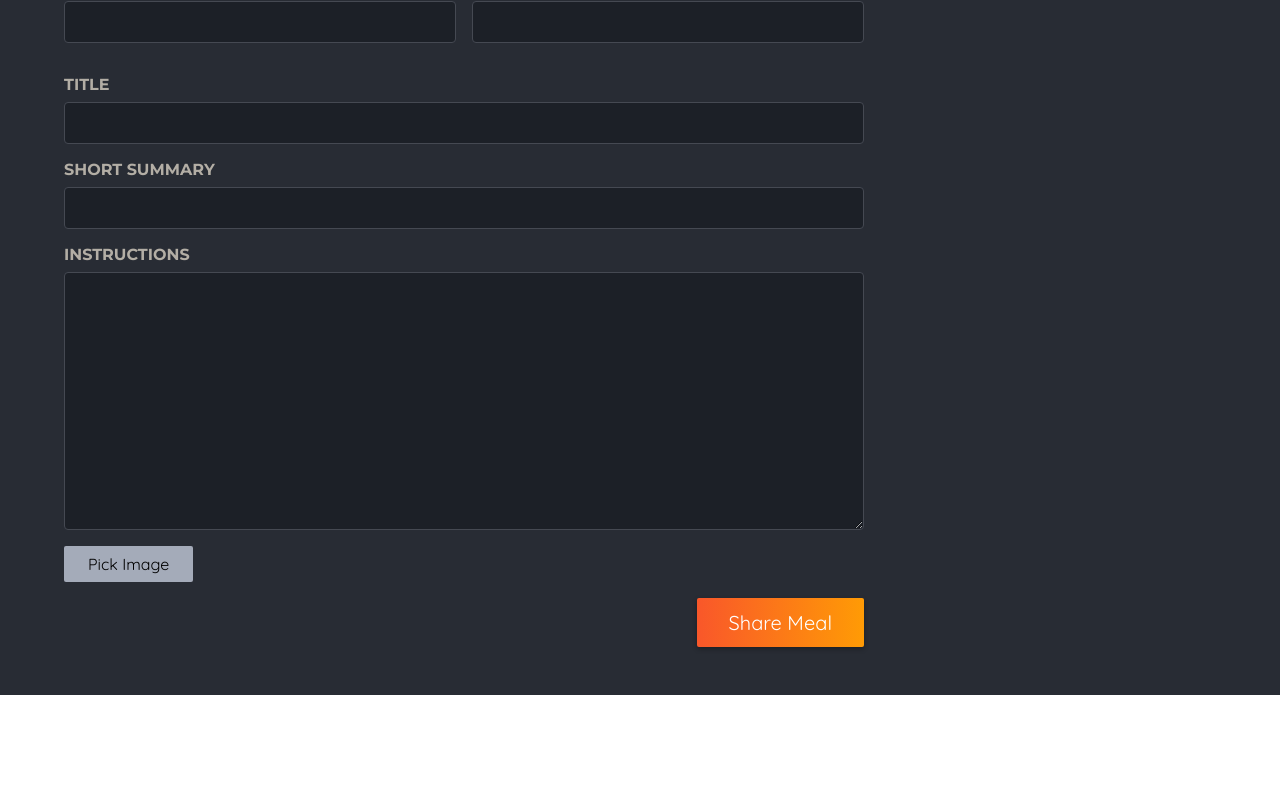
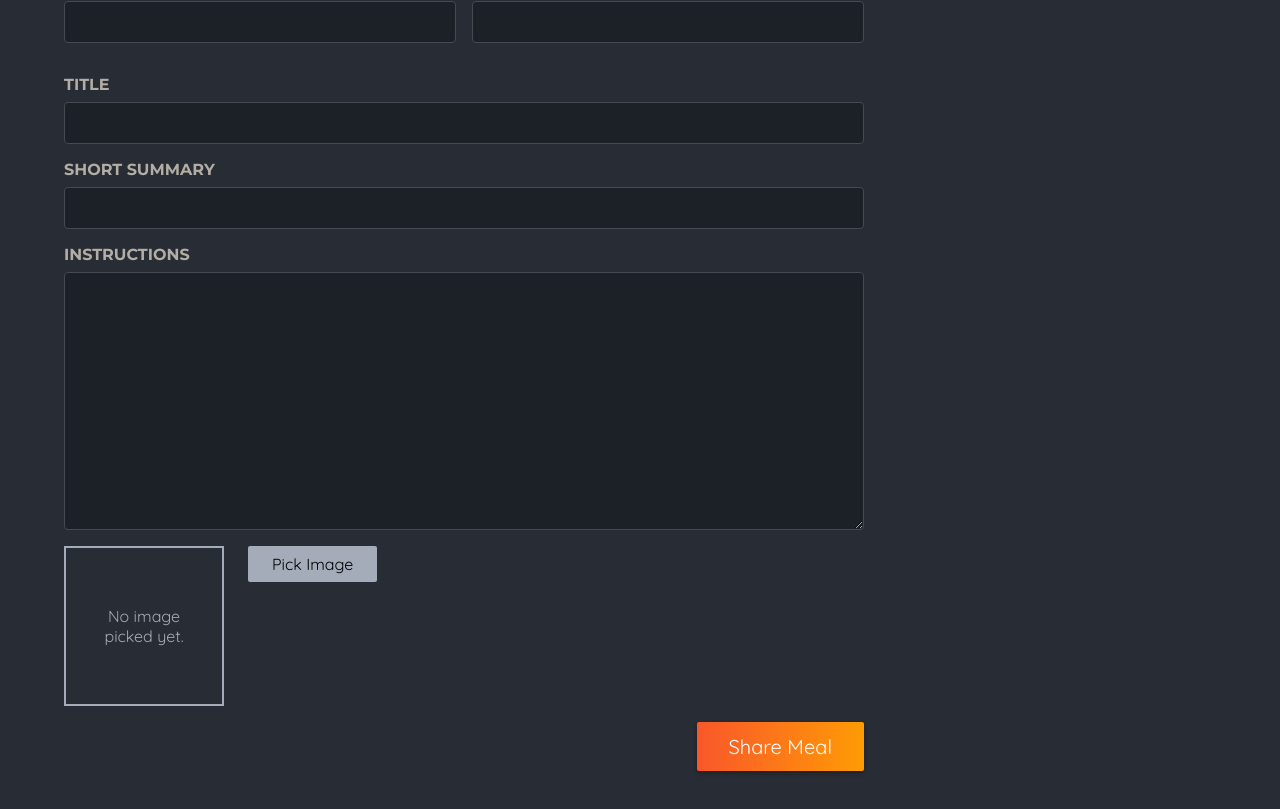
Before and after one commit to agdc101/foodies-next-app, a Next.js app: page /meals/share in a window 1280 px wide. Shown: the part 434-1243 px from the top of the page. Before the commit the page ends 1129 px from the top, so only its background shows below. Built offline with nearby package versions, Linux system fonts and the light colour scheme.

Commit message:
feat: image picker preview added

```diff
--- a/components/meals/image-picker.js
+++ b/components/meals/image-picker.js
@@ -1,9 +1,26 @@
 'use client';
 
-import { useRef } from 'react';
+import { useRef, useState } from 'react';
 import classes from './image-picker.module.css';
+import Image from 'next/image';
 
 export default function ImagePicker({label, name}) {
+    const [pickedImage, setPickedImage] = useState();
+
+    function handleImageChange(event) {
+        const file = event.target.files[0];
+
+        if (!file) {
+            setPickedImage(null);
+            return;
+        }
+        const reader = new FileReader();
+        reader.onload = function() {
+            setPickedImage(reader.result);
+        };
+        reader.readAsDataURL(file);
+    }
+
     const input = useRef();
 
     function handlePickClick() {
@@ -13,7 +30,11 @@
         <div className={classes.picker}>
             <label htmlFor={name}>{label}</label>
             <div className={classes.controls} >
-                <input ref={input} className={classes.input} type="file" id="image" name={name} accept=".jpg,.jpeg,.png" />
+                <div className={classes.preview}>
+                    {pickedImage && <Image src={pickedImage} alt="image selected by user" fill /> }
+                    {!pickedImage && <p>No image picked yet.</p>}
+                </div>
+                <input ref={input} className={classes.input} type="file" id="image" name={name} accept=".jpg,.jpeg,.png" onChange={handleImageChange} required />
                 <button className={classes.button} onClick={handlePickClick} type="button">Pick Image</button>
             </div>
         </div>
```
